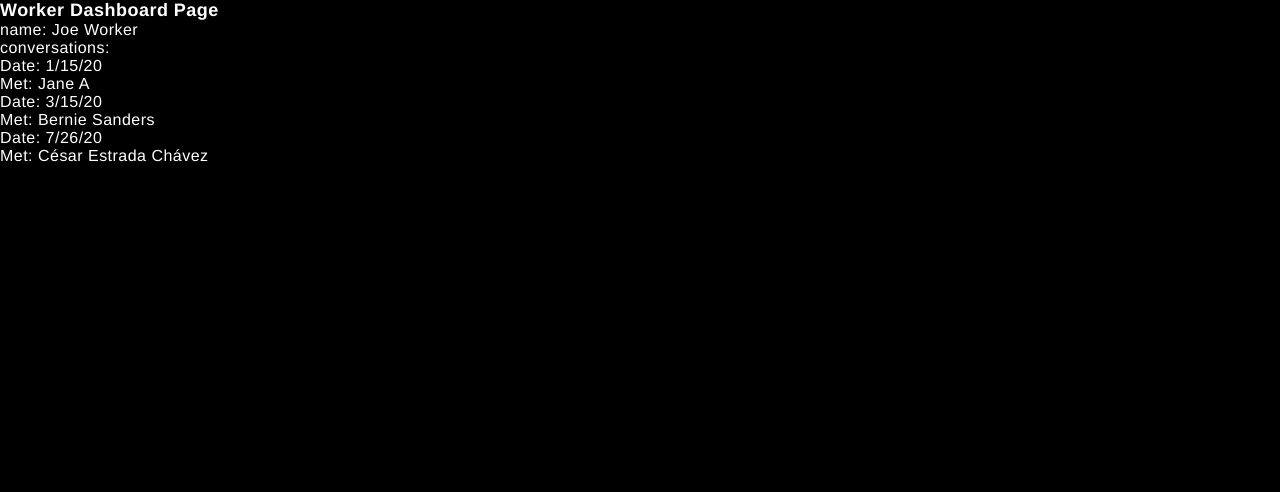
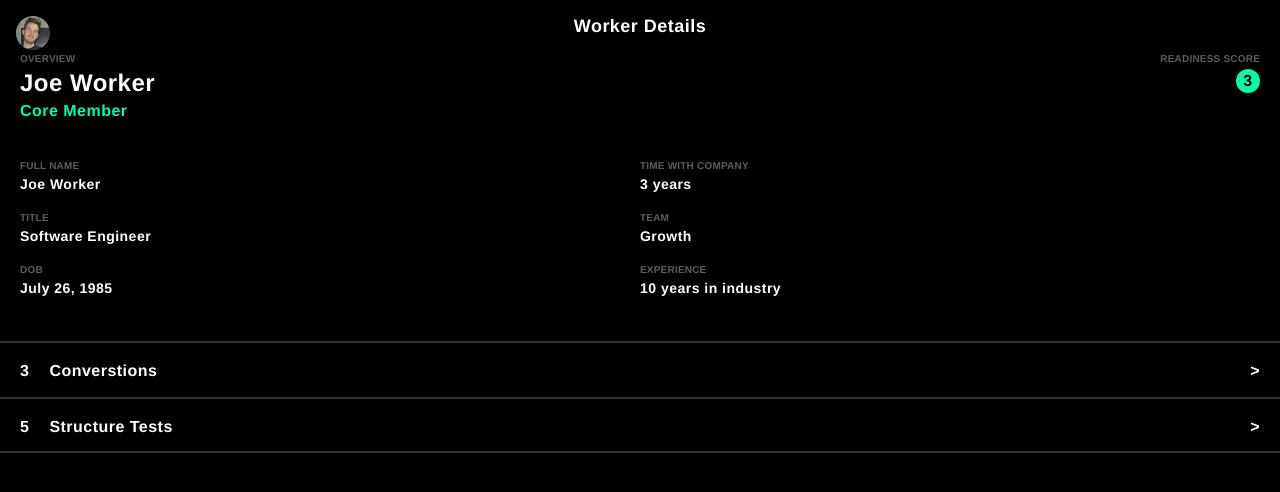
Before and after one commit to techworkersco/nyc_unionhack, a React (Create React App) app in the folder unionhack-app/: page /worker/1 in a window 1280 px wide. Shown: the top 492 px of the page. Built offline with nearby package versions, Linux system fonts and the light colour scheme; the HTML template or start-up script is replaced by a standard one.

Commit message:
Add worker profile page and conversations page

```diff
--- a/unionhack-app/src/App.tsx
+++ b/unionhack-app/src/App.tsx
@@ -7,7 +7,8 @@ import {
 import './App.css';
 import Dashboard from './Pages/Dashboard/Dashboard';
 import Campaign from './Pages/Campaign/Campaign';
-import WorkerDashboard from './Pages/WorkerDashboard/WorkerDashboard';
+import WorkerProfile from './Pages/WorkerProfile/WorkerProfile';
+import Conversations from './Pages/WorkerProfile/Conversations/Conversations';
 
 function App() {
   return (
@@ -17,8 +18,9 @@ function App() {
             renders the first one that matches the current URL. */}
         <Switch>
           <Route exact path="/" component={Dashboard} />
-          <Route path="/campaign/:id" component={Campaign} />
-          <Route path="/worker/:id" component={WorkerDashboard} />
+          <Route exact path="/campaign/:id" component={Campaign} />
+          <Route exact path="/worker/:id" component={WorkerProfile} />
+          <Route exact path="/worker/:id/conversations/:id" component={Conversations} />
         </Switch>
       </>
     </Router>
--- a/unionhack-app/src/Pages/WorkerDashboard/WorkerDashboard.tsx
+++ /dev/null
@@ -1,72 +0,0 @@
-import React from 'react';
-import {
-  RouteComponentProps
-} from 'react-router-dom';
-
-type Conversation = {
-  id: number,
-  date: string,
-  organizer: string
-}
-
-type Params = {
-  id: string;
-}
-
-interface Props extends RouteComponentProps<Params> {
-}
-
-interface State {
-  name: string,
-  conversations: Conversation[]
-}
-
-class WorkerDashboard extends React.Component<Props, State> {
-  constructor(props: Props) {
-    super(props);
-    this.state = {
-      name: 'Joe Worker',
-      conversations: [
-        {
-          id: 1,
-          date: '1/15/20',
-          organizer: 'Jane A'
-        },
-        {
-          id: 2,
-          date: '3/15/20',
-          organizer: 'Bernie Sanders'
-        },
-        {
-          id: 3,
-          date: '7/26/20',
-          organizer: 'César Estrada Chávez'
-        },
-      ]
-    }
-  }
-
-  render() {
-    return (
-      <div>
-        <h1>Worker Dashboard Page</h1>
-        <div>name: {this.state.name}</div>
-
-        conversations:
-        <ul>
-        {this.state.conversations.map(conversation => {
-          return (
-            <li key={conversation.id}>
-              <div>Date: {conversation.date}</div>
-              <div>Met: {conversation.organizer}</div>
-            </li>
-          );
-        })}
-        </ul>
-      </div>
-
-    );
-  }
-}
-
-export default WorkerDashboard;
--- /dev/null
+++ b/unionhack-app/src/Pages/WorkerProfile/Conversations/Conversations.tsx
@@ -0,0 +1,69 @@
+import React from "react";
+import { Link, RouteComponentProps } from "react-router-dom";
+import { Nav } from "../../../Nav";
+import "./Conversations.css";
+
+type Organizer = {
+  id: number;
+  name: string;
+}
+
+type Conversation = {
+  id: number;
+  date: string;
+  organizer: Organizer;
+};
+
+type Params = {
+  id: string;
+};
+
+interface Props extends RouteComponentProps<Params> {}
+
+interface State {
+  conversations: Conversation[];
+}
+
+class WorkerDashboard extends React.Component<Props, State> {
+  constructor(props: Props) {
+    super(props);
+    this.state = {
+      conversations: [{
+        id: 1,
+        date: "Jan 18th, 2021",
+        organizer: {
+          id: 1,
+          name: 'Jane McAlevey'
+        },
+      },
+      {
+        id: 2,
+        date: "Feb 18th, 2021",
+        organizer: {
+          id: 1,
+          name: 'Jane McAlevey'
+        },
+      },
+      {
+        id: 3,
+        date: "June 18th, 2021",
+        organizer: {
+          id: 1,
+          name: 'Jane McAlevey'
+        },
+      }]
+    };
+  }
+
+  render() {
+
+    return (
+      <div>
+        <Nav title="Conversations" />
+
+      </div>
+    );
+  }
+}
+
+export default WorkerDashboard;
--- /dev/null
+++ b/unionhack-app/src/Pages/WorkerProfile/WorkerProfile.css
@@ -0,0 +1,93 @@
+.worker-profile {
+  font-weight: bold;
+}
+
+.worker-header {
+  display: flex;
+  justify-content: space-between;
+  margin: 0 20px 40px;
+}
+
+.mini-title {
+  font-size: 10px;
+  line-height: 11px;
+  letter-spacing: 0.02em;
+  color: rgba(133, 133, 133, 0.7);
+  text-transform: uppercase;
+  margin-bottom: 5px;
+}
+
+.worker-score {
+  background: #0BF9A3;
+  color: #000;
+  height: 24px;
+  width: 24px;
+  border-radius: 12px;
+  display: flex;
+  justify-content: center;
+  align-items: center;
+}
+
+.worker-header-score {
+  display: flex;
+  flex-direction: column;
+  align-items: flex-end;
+}
+
+.worker-name {
+  font-size: 24px;
+  color: #fff;
+}
+
+.worker-level {
+  font-size: 16px;
+  line-height: 18px;
+  color: #0BF9A3;
+  margin-top: 5px;
+}
+
+.worker-bio {
+  display: flex;
+  position: relative;
+  flex-wrap: wrap;
+  margin: 0 20px 25px;
+}
+
+.worker-bio-info {
+  font-size: 14px;
+  line-height: 16px;
+  color: #fff;
+}
+
+.worker-bio-data {
+  width: 50%;
+  margin-bottom: 20px;
+}
+
+.links {
+  display: flex;
+  flex-direction: column;
+}
+
+.links a {
+  color: #fff;
+  height: 56px;
+  border-top: 2px solid rgba(255, 255, 255, 0.2);
+  display: flex;
+  line-height: 56px;
+  padding: 0 20px;
+  text-decoration: none;
+}
+
+.links a:last-child {
+  border-bottom: 2px solid rgba(255, 255, 255, 0.2);
+}
+
+.link-count {
+  margin-right: 20px;
+}
+
+.link-arrow {
+  flex-grow: 1;
+  text-align: right;
+}
--- /dev/null
+++ b/unionhack-app/src/Pages/WorkerProfile/WorkerProfile.tsx
@@ -0,0 +1,124 @@
+import React from "react";
+import { Link, RouteComponentProps } from "react-router-dom";
+import { Nav } from "../../Nav";
+import "./WorkerProfile.css";
+
+type Conversation = {
+  id: string;
+  date: string;
+  organizer: string;
+};
+
+type Worker = {
+  id: string;
+  name: string;
+  conversations: Conversation[];
+  score: number;
+  team: string;
+  title: string;
+};
+
+type Params = {
+  id: string;
+};
+
+interface Props extends RouteComponentProps<Params> {}
+
+interface State {
+  worker: Worker;
+}
+
+class WorkerDashboard extends React.Component<Props, State> {
+  constructor(props: Props) {
+    super(props);
+    this.state = {
+      worker: {
+        id: this.props.match.params.id,
+        name: "Joe Worker",
+        score: 3,
+        team: "Growth",
+        title: "Software Engineer",
+        conversations: [
+          {
+            id: "1",
+            date: "1/15/20",
+            organizer: "Jane A",
+          },
+          {
+            id: "2",
+            date: "3/15/20",
+            organizer: "Bernie Sanders",
+          },
+          {
+            id: "3",
+            date: "7/26/20",
+            organizer: "César Estrada Chávez",
+          },
+        ],
+      },
+    };
+  }
+
+  render() {
+    const { conversations, id, name, score, title } = this.state.worker;
+
+    return (
+      <div className="worker-profile">
+        <Nav title="Worker Details" />
+        <section className="worker-header">
+          <div>
+            <div className="mini-title">Overview</div>
+            <div className="worker-name">{name}</div>
+            <div className="worker-level">Core Member</div>
+          </div>
+          <div className="worker-header-score">
+            <div className="mini-title">Readiness Score</div>
+            <div className="worker-score">{score}</div>
+          </div>
+        </section>
+
+        <section className="worker-bio">
+          <div className="worker-bio-data">
+            <div className="mini-title">Full Name</div>
+            <div className="worker-bio-info">{name}</div>
+          </div>
+          <div className="worker-bio-data">
+            <div className="mini-title">Time With Company</div>
+            <div className="worker-bio-info">3 years</div>
+          </div>
+          <div className="worker-bio-data">
+            <div className="mini-title">Title</div>
+            <div className="worker-bio-info">{title}</div>
+          </div>
+          <div className="worker-bio-data">
+            <div className="mini-title">Team</div>
+            <div className="worker-bio-info">Growth</div>
+          </div>
+          <div className="worker-bio-data">
+            <div className="mini-title">DOB</div>
+            <div className="worker-bio-info">July 26, 1985</div>
+          </div>
+          <div className="worker-bio-data">
+            <div className="mini-title">Experience</div>
+            <div className="worker-bio-info">10 years in industry</div>
+          </div>
+        </section>
+
+        <section className="links">
+          <Link to={`/worker/${id}/conversations/${id}`}>
+            <span className="link-count">{conversations.length}</span>
+            <span>Converstions</span>
+            <span className="link-arrow">&gt;</span>
+          </Link>
+          <Link to={`/worker/${id}/structure-tests/${id}`}>
+            <span className="link-count">5</span>
+            <span>Structure Tests</span>
+            <span className="link-arrow">&gt;</span>
+          </Link>
+        </section>
+      </div>
+    );
+  }
+}
+
+export default WorkerDashboard;
```
Also changed, not shown: unionhack-app/src/Pages/WorkerProfile/Conversations/Conversations.css (added), 1 other file (tests, documents, lock files or other folders).
